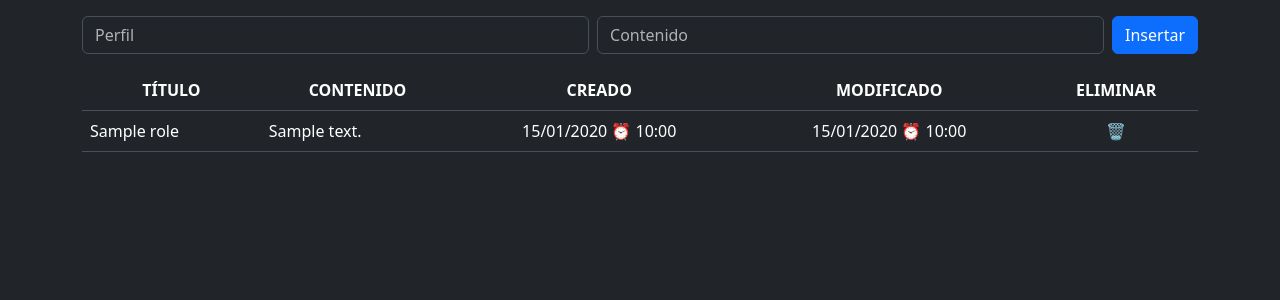
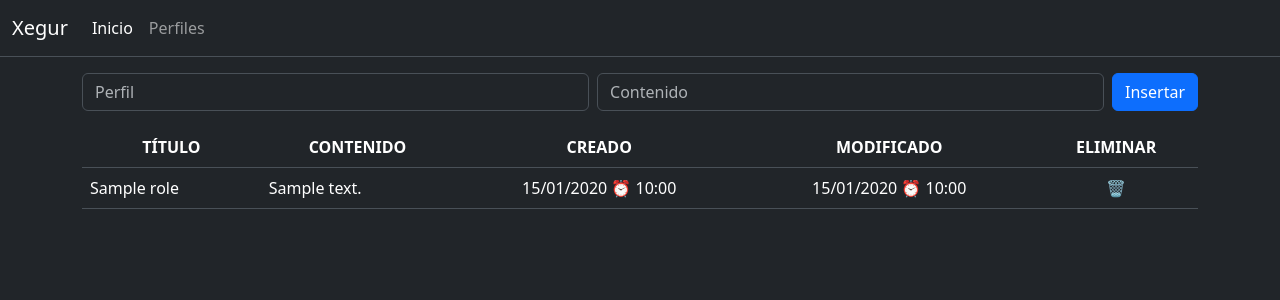
Before and after one commit to juanpabloruiz/xegur, a PHP site: page /roles.php in a window 1280 px wide. Shown: the top 300 px of the page. Run offline with PHP 8.4, Linux system fonts and the light colour scheme; tables that the repository leaves empty or names only in its code hold one stand-in row (values such as "Sample post"); a stand-in replaces the project's code that opens the database connection.

Commit message:
Añadir barra de navegación a la página de roles

```diff
--- a/roles.php
+++ b/roles.php
@@ -15,6 +15,25 @@
 </head>
 
 <body data-bs-theme="dark">
+
+    <!-- Nav -->
+    <nav class="navbar bg-dark navbar-expand-lg border-bottom" data-bs-theme="dark">
+        <div class="container-fluid">
+            <a class="navbar-brand" href="#">Xegur</a>
+            <button class="navbar-toggler" type="button" data-bs-toggle="collapse" data-bs-target="#navbarSupportedContent" aria-controls="navbarSupportedContent" aria-expanded="false" aria-label="Toggle navigation">
+                <span class="navbar-toggler-icon"></span>
+            </button>
+            <div class="collapse navbar-collapse" id="navbarSupportedContent">
+                <ul class="navbar-nav me-auto mb-2 mb-lg-0">
+                    <li class="nav-item">
+                        <a class="nav-link active" aria-current="page" href="#">Inicio</a>
+                    </li>
+                    <li class="nav-item">
+                        <a class="nav-link" href="roles.php">Perfiles</a>
+                    </li>
+            </div>
+        </div>
+    </nav>
 
     <main class="container my-3">
 
```
